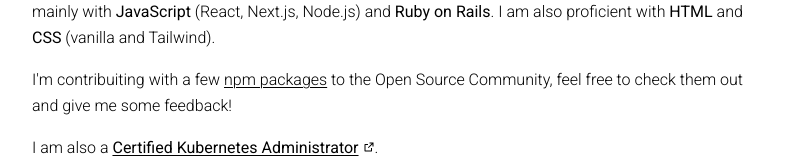
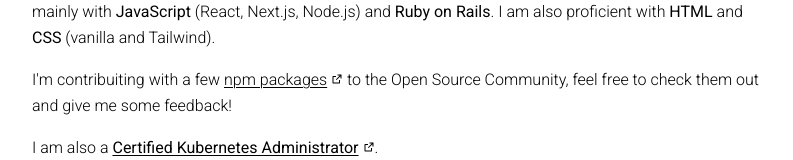
Before and after one commit to sickdyd/roberto-reale-ja, a Next.js app: page / in a window 1280 px wide. Shown: the part 361-521 px from the top of the page, without its empty margins (240-1033 px from the left). Built offline with nearby package versions, Linux system fonts and the light colour scheme.

Commit message:
Use custom link component for npm link

```diff
--- a/app/page.tsx
+++ b/app/page.tsx
@@ -24,9 +24,9 @@ export default function Home() {
       </p>
       <p className="mb-4">
         I'm contribuiting with a few{" "}
-        <Link target="_blank" href="https://www.npmjs.com/~sickdyd">
+        <LinkWithIcon target="_blank" href="https://www.npmjs.com/~sickdyd">
           npm packages
-        </Link>{" "}
+        </LinkWithIcon>{" "}
         to the Open Source Community, feel free to check them out and give me
         some feedback!
       </p>
--- a/app/recent-work/page.tsx
+++ b/app/recent-work/page.tsx
@@ -23,7 +23,7 @@ export default function RecentWork() {
 const projects: Project[] = [
   {
     title: (
-      <span className="no-underline">
+      <span>
         Saving thousands per month on our GCP bill by building a custom Ruby
         library to provision virtual machines on our self-managed Kubernetes
         clusters...
```
